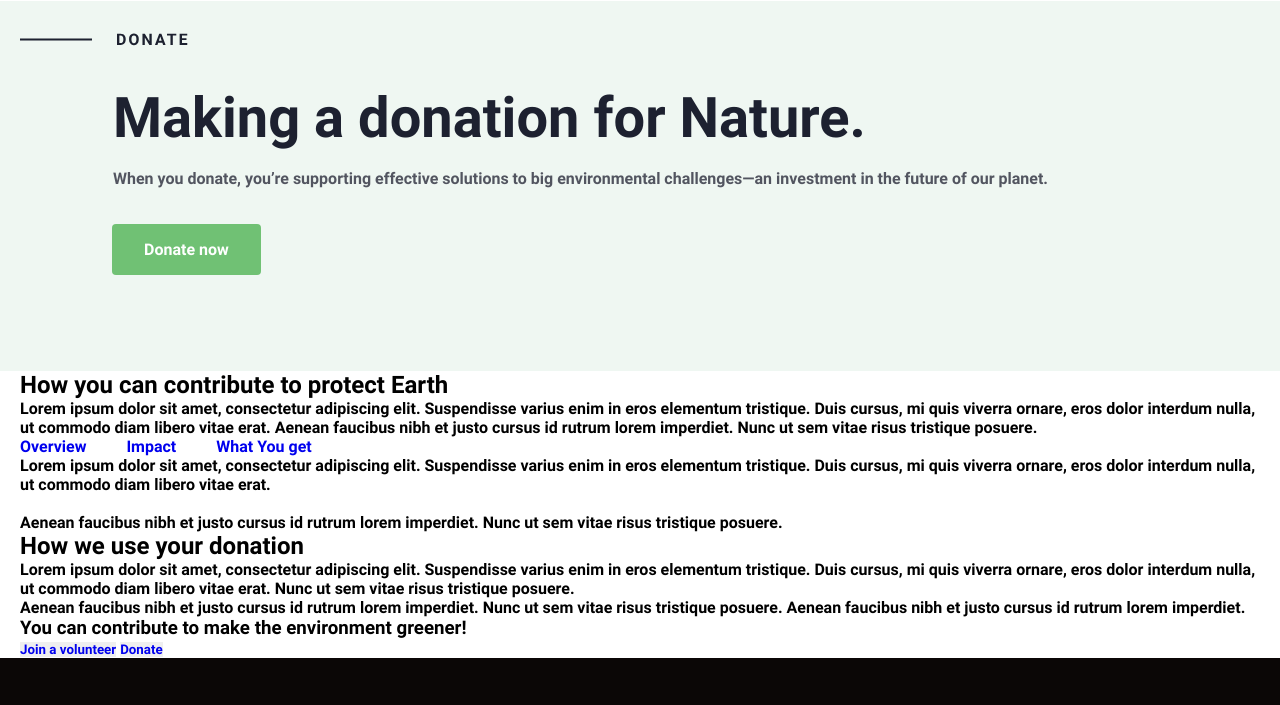
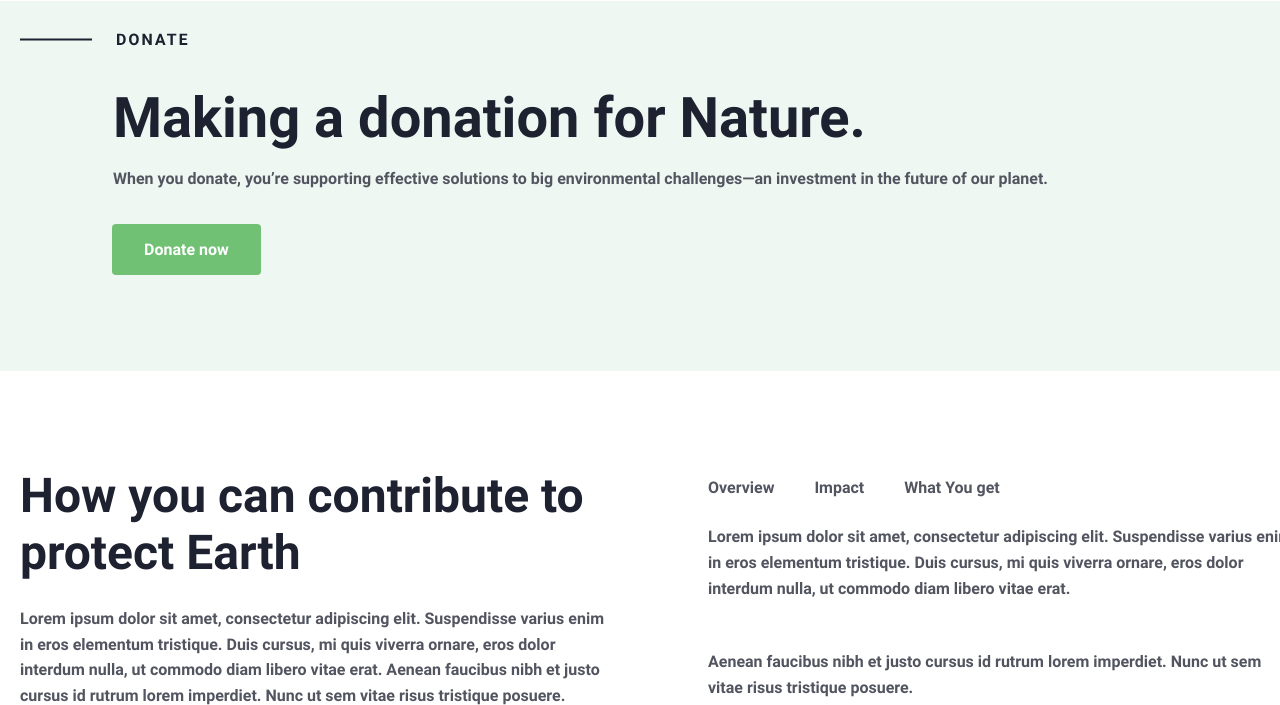
Before and after one commit to yahyojondev/lesson18n41, a plain HTML site: page pages/donation.html in a window 1280 px wide. Shown: the part 66-771 px from the top of the page. Drawn offline with Linux system fonts and the light colour scheme; files whose address does not match are found by name.

Commit message:
add style overview

```diff
--- a/css/pages/donation.css
+++ b/css/pages/donation.css
@@ -9,11 +9,17 @@
   box-sizing: border-box;
 }
 .container {
-    max-width:1320px;
+  max-width: 1320px;
   margin-left: auto;
   margin-right: auto;
   padding-left: 20px;
   padding-right: 20px;
+}
+a {
+  text-decoration: none;
+}
+ul {
+  list-style-type: none;
 }
 #donation {
   background-color: #eff7f2;
@@ -22,9 +28,8 @@
   display: flex;
   justify-content: space-between;
   align-items: center;
-
 }
-.donation-home-left img{
+.donation-home-left img {
   margin-top: 96px;
 }
 .donation-home-left-inf {
@@ -72,3 +77,56 @@
   margin-bottom: 96px;
   margin-left: 76px;
 }
+.donation-overview {
+  display: flex;
+  justify-content: space-between;
+  align-items: center;
+}
+.donation-overview-left {
+  margin-top: 96px;
+}
+.donation-overview-left h2 {
+  width: 592px;
+  color: #1d2130;
+  font-family: Roboto;
+  font-size: 48px;
+  font-weight: 700;
+  line-height: 120%;
+}
+.donation-overview-left p {
+  width: 592px;
+  padding-top: 24px;
+  color: #525560;
+  font-family: Roboto;
+  font-size: 16px;
+  font-weight: 400;
+  line-height: 160%;
+}
+.donation-overview-right {
+  margin-top: 96px;
+  margin-left: 96px;
+}
+.donation-list {
+  width: 592px;
+}
+.donation-item a {
+  color: #525560;
+  font-family: Roboto;
+  font-size: 16px;
+  font-style: normal;
+  font-weight: 500;
+  line-height: 160%;
+}
+.donation-item a:hover {
+  width: 592px;
+  color: #1d2130;
+}
+.donation-overview-right p {
+  padding-top: 24px;
+  color: #525560;
+  font-family: Roboto;
+  font-size: 16px;
+  font-style: normal;
+  font-weight: 400;
+  line-height: 160%;
+}
```
Also changed, not shown: pages/donation.html (+1 -5 lines). Lines whose indentation alone changed are shown as unchanged.
